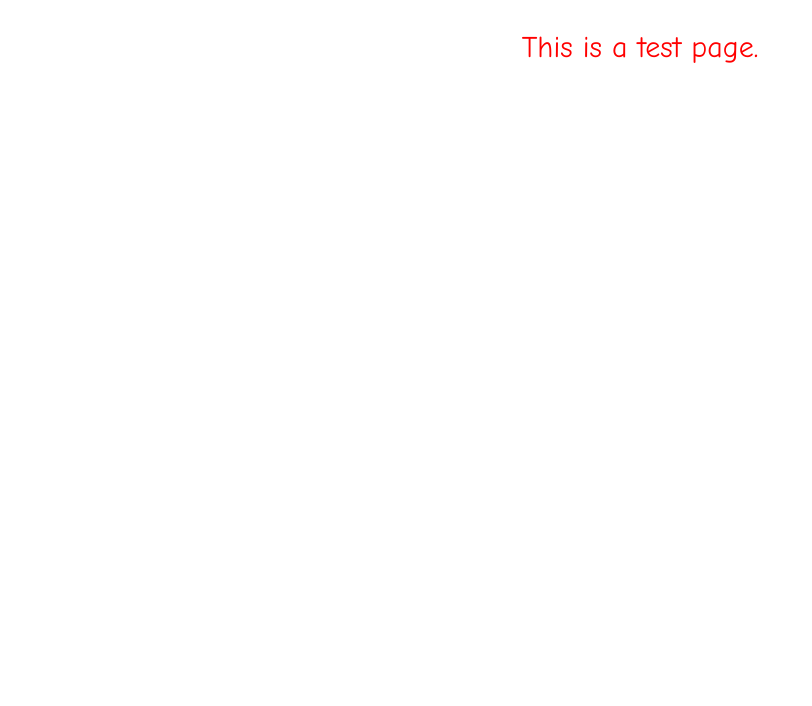
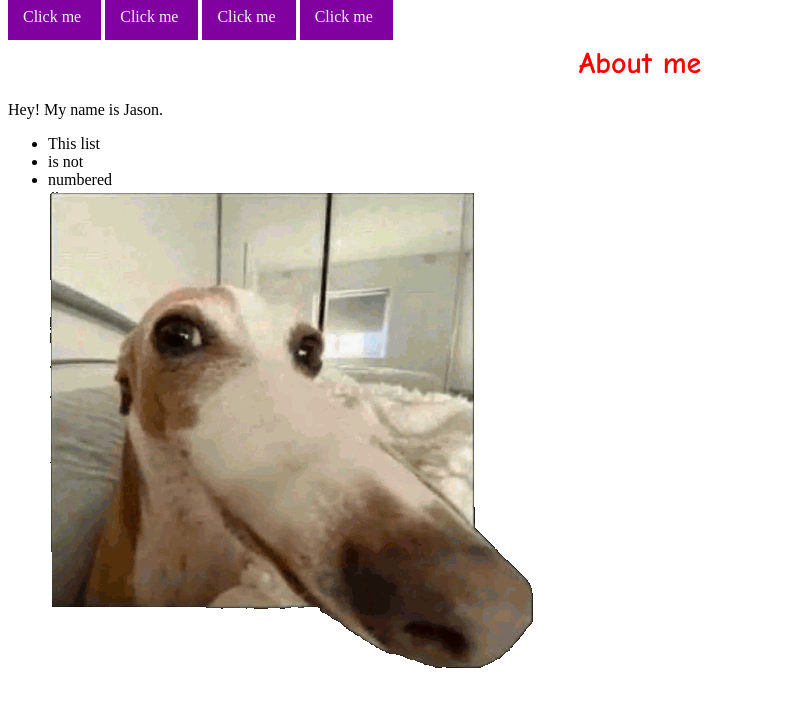
Before and after one commit to JasonCodeDC/JasonCodeDC.github.io, a plain HTML site: page index.html in a window 1280 px wide. Shown: the whole page, without its empty margins (0-812 px from the left). Drawn offline with Linux system fonts and the light colour scheme.

Commit message:
funny website

```diff
--- a/index.html
+++ b/index.html
@@ -11,7 +11,20 @@
 </head>
 
 <body>
-  <p>This is a test page.</p>
+  <div class="header">
+    <div class="header-button">Click me</div>
+    <div class="header-button">Click me</div>
+    <div class="header-button">Click me</div>
+    <div class="header-button">Click me</div>
+  </div>
+  <h1>About me</h1>
+  <p>Hey! My name is Jason.</p>
+  <ul>
+    <li>This list</li>
+    <li>is not</li>
+    <li>numbered</li>
+    <img src="./assets/goofydog.png" alt="d o g g g" />
+  </ul>
 </body>
 
 </html>
--- a/style.css
+++ b/style.css
@@ -1,7 +1,28 @@
-p {
+.header {
+    list-style-type: none;
+    margin: 0;
+    padding: 0;
+}
+
+.header-button:hover {
+    cursor: wait;
+}
+
+.header-button {
+    padding: 20px 20px 15px 15px;
+    background-color: #8000A0;
+    color: #f5f5f5;
+    display: inline;
+}
+
+h1 {
     color: red;
     font-family: "Comic Sans MS", "Comic Sans", cursive;
     text-align: center;
     vertical-align: middle;
     font-size: 30px;
 }
+
+img:hover {
+    transform: rotate(180deg);
+}
```
Also changed, not shown: assets/goofydog.png (added).
